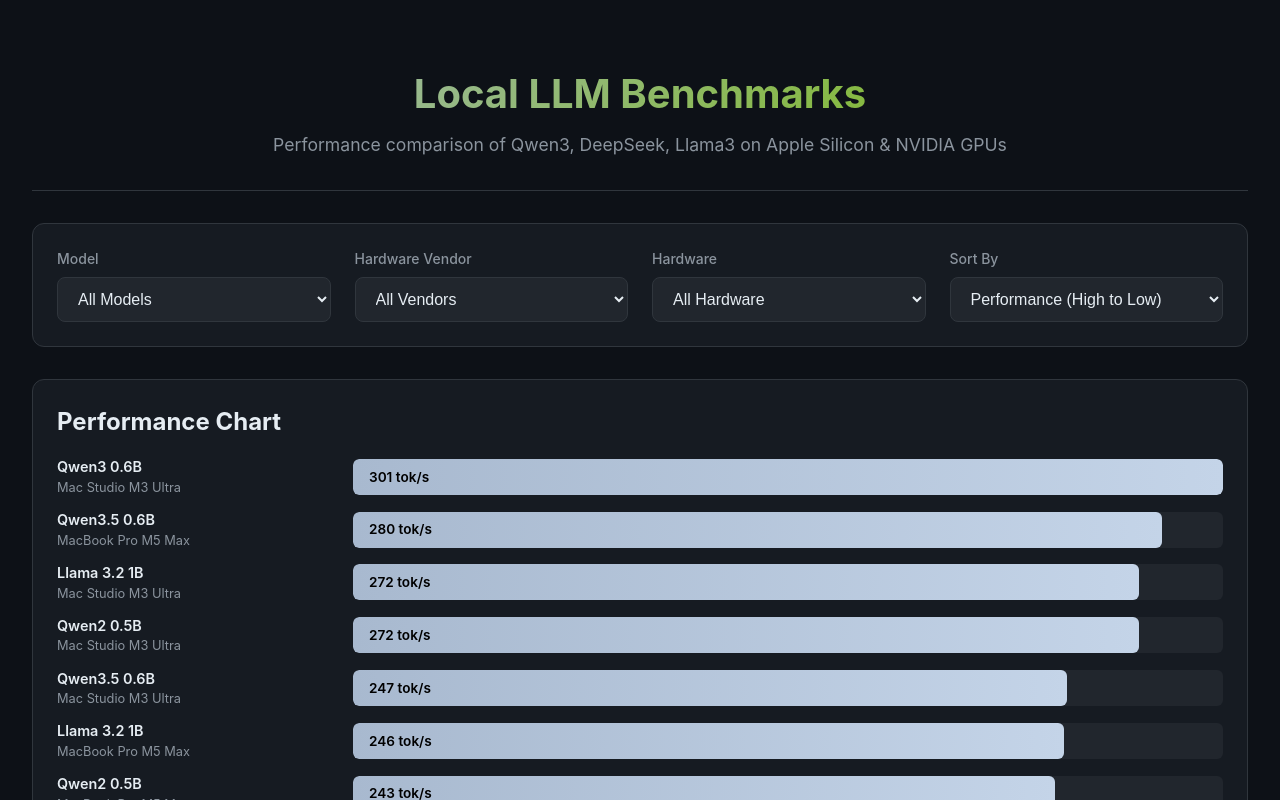
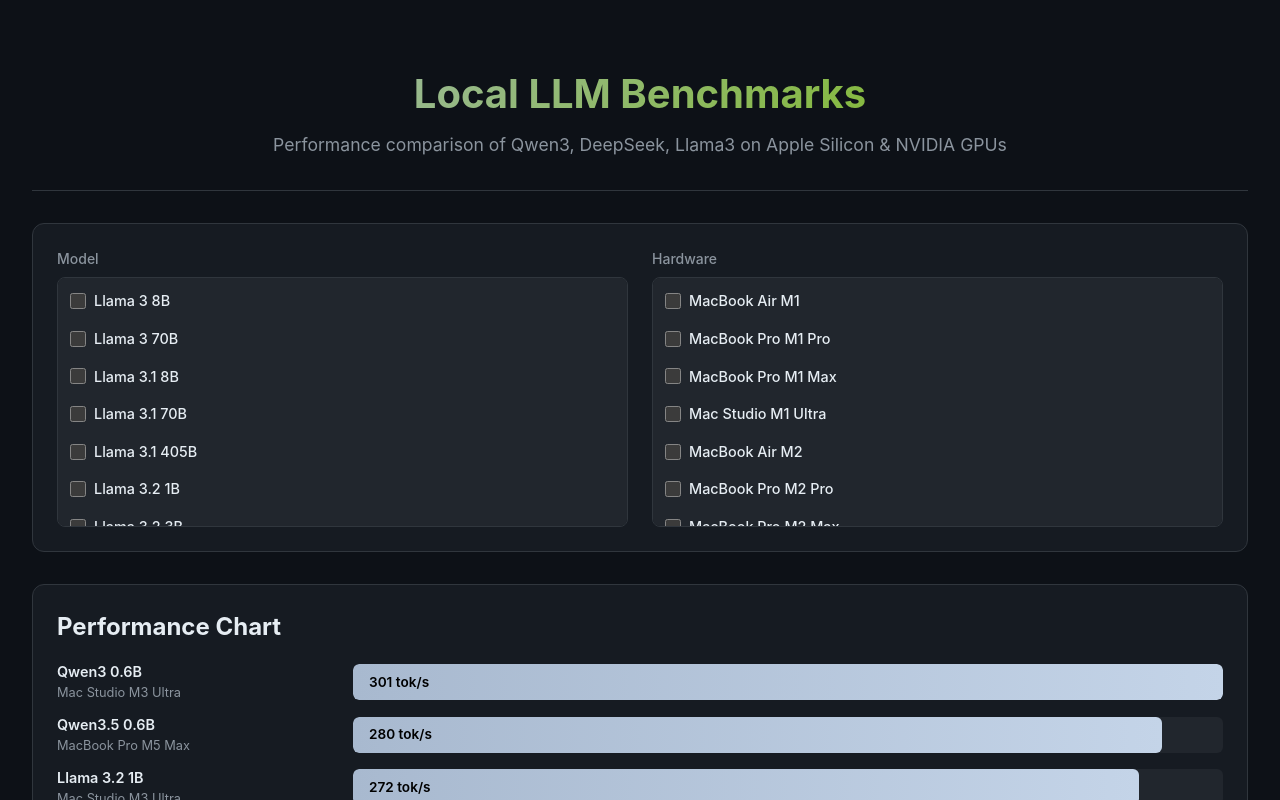
Before and after one commit to plebzZz/local-llms-performance, a React (Vite) app: page / in a window 1280 px wide. Shown: the top 800 px of the page. Built offline with nearby package versions, Linux system fonts and the light colour scheme.

Commit message:
feat: Update UI

```diff
--- a/index.html
+++ b/index.html
@@ -29,12 +29,15 @@
     <meta name="twitter:image" content="https://local-llms-performance.com/og-image.png" />
 
     <!-- Canonical URL -->
-    <link rel="canonical" href="https://local-llms-performance.com/" />
+    <link rel="canonical" href="https://llmsbenchmark.online/" />
 
-    <!-- Theme Color -->
-    <meta name="theme-color" content="#0d1117" />
+     <!-- Theme Color -->
+     <meta name="theme-color" content="#0d1117" />
 
-    <!-- Structured Data -->
+     <!-- FontAwesome CDN -->
+     <link rel="stylesheet" href="https://cdnjs.cloudflare.com/ajax/libs/font-awesome/6.5.1/css/all.min.css" />
+
+     <!-- Structured Data -->
     <script type="application/ld+json">
     {
       "@context": "https://schema.org",
--- a/src/App.css
+++ b/src/App.css
@@ -104,6 +104,41 @@
 .filter-group select:focus {
   outline: none;
   border-color: var(--highlight);
+}
+
+.checkbox-group {
+  display: flex;
+  flex-direction: column;
+  gap: 0.5rem;
+  max-height: 250px;
+  overflow-y: auto;
+  padding: 0.5rem;
+  background: var(--bg-tertiary);
+  border-radius: 8px;
+  border: 1px solid var(--border-color);
+}
+
+.checkbox-group label {
+  display: flex;
+  align-items: center;
+  gap: 0.5rem;
+  font-size: 0.9rem;
+  color: var(--text-primary);
+  cursor: pointer;
+  padding: 0.25rem;
+  border-radius: 4px;
+  transition: background-color 0.2s;
+}
+
+.checkbox-group label:hover {
+  background: var(--bg-secondary);
+}
+
+.checkbox-group input[type="checkbox"] {
+  width: 16px;
+  height: 16px;
+  cursor: pointer;
+  accent-color: var(--highlight);
 }
 
 .content {
--- a/src/App.jsx
+++ b/src/App.jsx
@@ -5,10 +5,8 @@
   const [benchmarks, setBenchmarks] = useState([])
   const [models, setModels] = useState([])
   const [hardware, setHardware] = useState([])
-  const [selectedModel, setSelectedModel] = useState('')
-  const [selectedHardware, setSelectedHardware] = useState('')
-  const [selectedVendor, setSelectedVendor] = useState('')
-  const [sortBy, setSortBy] = useState('tokensDesc')
+  const [selectedModels, setSelectedModels] = useState([])
+  const [selectedHardware, setSelectedHardware] = useState([])
 
   useEffect(() => {
     const basePath = import.meta.env.BASE_URL.replace(/\/$/, '')
@@ -68,37 +66,19 @@
     })
   }, [])
 
-  const vendors = ['Apple', 'NVIDIA']
-
   const getMaxTokens = () => {
     if (benchmarks.length === 0) return 0
     return Math.max(...benchmarks.map(b => b.tokensPerSecond))
   }
 
   const filteredBenchmarks = benchmarks.filter(b => {
-    if (selectedModel && b.modelId !== selectedModel) return false
-    if (selectedHardware && b.hardwareId !== selectedHardware) return false
-    if (selectedVendor && b.hardware?.vendor !== selectedVendor) return false
+    if (selectedModels.length > 0 && !selectedModels.includes(b.modelId)) return false
+    if (selectedHardware.length > 0 && !selectedHardware.includes(b.hardwareId)) return false
     return true
   })
 
   const sortedBenchmarks = [...filteredBenchmarks].sort((a, b) => {
-    switch (sortBy) {
-      case 'tokensDesc':
-        return b.tokensPerSecond - a.tokensPerSecond
-      case 'tokensAsc':
-        return a.tokensPerSecond - b.tokensPerSecond
-      case 'modelAsc':
-        return (a.model?.name || '').localeCompare(b.model?.name || '')
-      case 'modelDesc':
-        return (b.model?.name || '').localeCompare(a.model?.name || '')
-      case 'hardwareAsc':
-        return (a.hardware?.name || '').localeCompare(b.hardware?.name || '')
-      case 'hardwareDesc':
-        return (b.hardware?.name || '').localeCompare(a.hardware?.name || '')
-      default:
-        return 0
-    }
+    return b.tokensPerSecond - a.tokensPerSecond
   })
 
   return (
@@ -111,43 +91,45 @@
       <div className="filters">
         <div className="filter-group">
           <label>Model</label>
-          <select value={selectedModel} onChange={e => setSelectedModel(e.target.value)}>
-            <option value="">All Models</option>
+          <div className="checkbox-group">
             {models.map(m => (
-              <option key={m.id} value={m.id}>{m.name}</option>
+              <label key={m.id}>
+                <input
+                  type="checkbox"
+                  checked={selectedModels.includes(m.id)}
+                  onChange={e => {
+                    if (e.target.checked) {
+                      setSelectedModels([...selectedModels, m.id])
+                    } else {
+                      setSelectedModels(selectedModels.filter(id => id !== m.id))
+                    }
+                  }}
+                />
+                {m.name}
+              </label>
             ))}
-          </select>
-        </div>
-        <div className="filter-group">
-          <label>Hardware Vendor</label>
-          <select value={selectedVendor} onChange={e => setSelectedVendor(e.target.value)}>
-            <option value="">All Vendors</option>
-            {vendors.map(v => (
-              <option key={v} value={v}>{v}</option>
-            ))}
-          </select>
+          </div>
         </div>
         <div className="filter-group">
           <label>Hardware</label>
-          <select value={selectedHardware} onChange={e => setSelectedHardware(e.target.value)}>
-            <option value="">All Hardware</option>
-            {hardware
-              .filter(h => !selectedVendor || h.vendor === selectedVendor)
-              .map(h => (
-                <option key={h.id} value={h.id}>{h.name}</option>
-              ))}
-          </select>
-        </div>
-        <div className="filter-group">
-          <label>Sort By</label>
-          <select value={sortBy} onChange={e => setSortBy(e.target.value)}>
-            <option value="tokensDesc">Performance (High to Low)</option>
-            <option value="tokensAsc">Performance (Low to High)</option>
-            <option value="modelAsc">Model (A-Z)</option>
-            <option value="modelDesc">Model (Z-A)</option>
-            <option value="hardwareAsc">Hardware (A-Z)</option>
-            <option value="hardwareDesc">Hardware (Z-A)</option>
-          </select>
+          <div className="checkbox-group">
+            {hardware.map(h => (
+              <label key={h.id}>
+                <input
+                  type="checkbox"
+                  checked={selectedHardware.includes(h.id)}
+                  onChange={e => {
+                    if (e.target.checked) {
+                      setSelectedHardware([...selectedHardware, h.id])
+                    } else {
+                      setSelectedHardware(selectedHardware.filter(id => id !== h.id))
+                    }
+                  }}
+                />
+                {h.name}
+              </label>
+            ))}
+          </div>
         </div>
       </div>
 
@@ -173,71 +155,11 @@
             ))}
           </div>
         </section>
-
-        <section className="table-section">
-          <h2>Benchmark Results</h2>
-          <table className="benchmark-table">
-            <thead>
-              <tr>
-                <th>Model</th>
-                <th>Hardware</th>
-                <th>Vendor</th>
-                <th>Tokens/sec</th>
-                <th>Context</th>
-                <th>Quantization</th>
-              </tr>
-            </thead>
-            <tbody>
-              {sortedBenchmarks.map((b, i) => (
-                <tr key={i}>
-                  <td>
-                    <span className="model-cell">{b.model?.name}</span>
-                    <span className="params-cell">{b.model?.params}</span>
-                  </td>
-                  <td>{b.hardware?.name}</td>
-                  <td>
-                    <span className={`vendor-badge ${b.hardware?.vendor.toLowerCase()}`}>
-                      {b.hardware?.vendor}
-                    </span>
-                  </td>
-                  <td className="tokps-cell">{b.tokensPerSecond}</td>
-                  <td>{b.contextLength}K</td>
-                  <td>{b.quantization}</td>
-                </tr>
-              ))}
-            </tbody>
-          </table>
-        </section>
-
-        <section className="hardware-section">
-          <h2>Hardware Specifications</h2>
-          <div className="hardware-grid">
-            {hardware.map(h => (
-              <div key={h.id} className={`hardware-card ${h.vendor.toLowerCase()}`}>
-                <h3>{h.name}</h3>
-                <div className="hardware-specs">
-                  <div className="spec">
-                    <span className="spec-label">Vendor</span>
-                    <span className="spec-value">{h.vendor}</span>
-                  </div>
-                  <div className="spec">
-                    <span className="spec-label">Cores</span>
-                    <span className="spec-value">{h.cores}</span>
-                  </div>
-                  <div className="spec">
-                    <span className="spec-label">Memory</span>
-                    <span className="spec-value">{h.memory}</span>
-                  </div>
-                </div>
-              </div>
-            ))}
-          </div>
-        </section>
       </div>
 
       <footer className="footer">
       <a href="https://github.com/plebzZz/local-llms-performance" target="_blank" rel="noopener noreferrer">
-        <i class="fab fa-github" aria-hidden="true"></i> GitHub Repository
+        <i class="fab fa-github" aria-hidden="true"></i>
       </a>
       </footer>
     </div>
```
